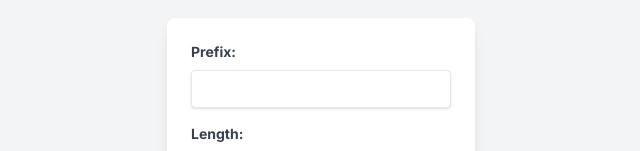
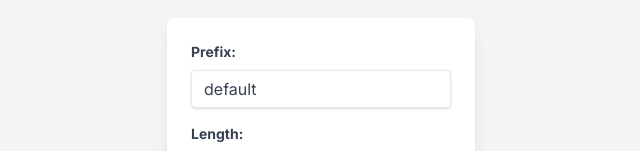
Before and after one commit to henteko/random_moji_kun, a Next.js app: page / in a window 1280 px wide. Shown: the part 292-443 px from the top of the page, without its empty margins (319-959 px from the left). Built offline with nearby package versions, Linux system fonts and the light colour scheme.

Commit message:
default入れた

```diff
--- a/src/app/page.tsx
+++ b/src/app/page.tsx
@@ -30,7 +30,7 @@ const RandomStringGenerator: React.FC<RandomStringGeneratorProps> = ({ defaultPr
   };
 
   useEffect(() => {
-    const currentPrefix = searchParams.get('prefix') || '';
+    const currentPrefix = searchParams.get('prefix') || 'default';
     const currentLength = searchParams.get('length') || '4';
     if (currentPrefix !== prefix || currentLength !== length.toString()) {
       window.history.pushState({}, '', `${window.location.pathname}?prefix=${prefix}&length=${length}`);
@@ -74,7 +74,7 @@ const RandomStringGenerator: React.FC<RandomStringGeneratorProps> = ({ defaultPr
 
 const Sub: React.FC = () => {
   const searchParams = useSearchParams();
-  const prefix = searchParams.get('prefix') as string || '';
+  const prefix = searchParams.get('prefix') as string || 'default';
   const length = searchParams.get('length') as string || '4';
 
   return (
```
